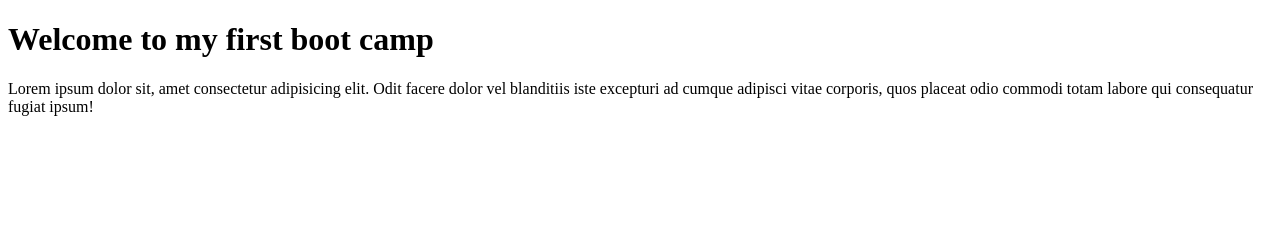
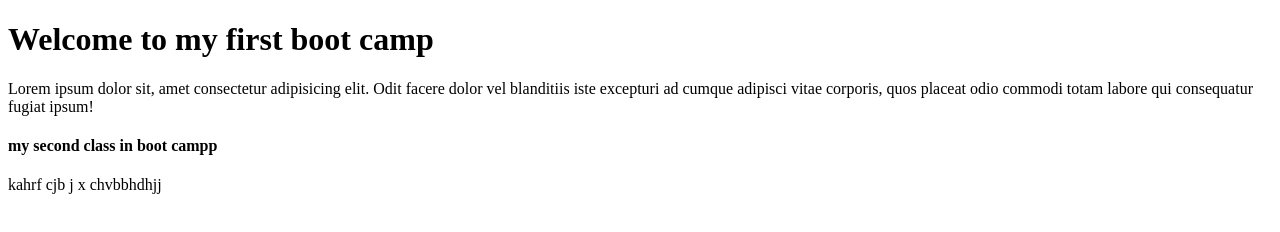
Before and after one commit to alek-atem/First-GITHUB, a plain HTML site: page index.html in a window 1280 px wide. Drawn offline with Linux system fonts and the light colour scheme.

Commit message:
added the second header

```diff
--- a/index.html
+++ b/index.html
@@ -12,5 +12,5 @@
     <p>Lorem ipsum dolor sit, amet consectetur adipisicing elit. Odit facere dolor vel blanditiis iste excepturi ad
         cumque adipisci vitae corporis, quos placeat odio commodi totam labore qui consequatur fugiat ipsum!</p>
 </body>
-
+<h4>my second class in boot campp</h4><p>kahrf cjb j x  chvbbhdhjj</p>
 </html>
```
